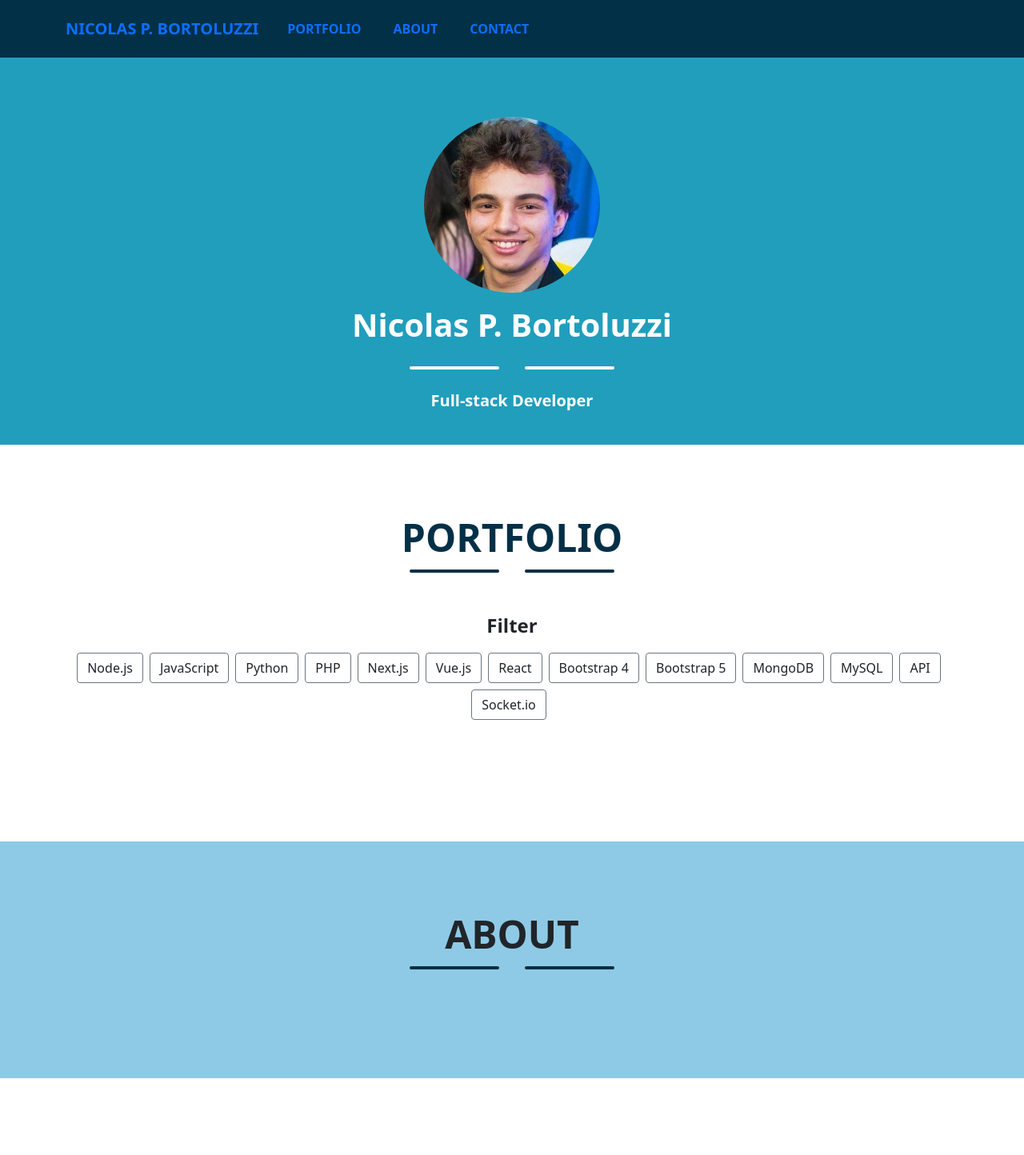
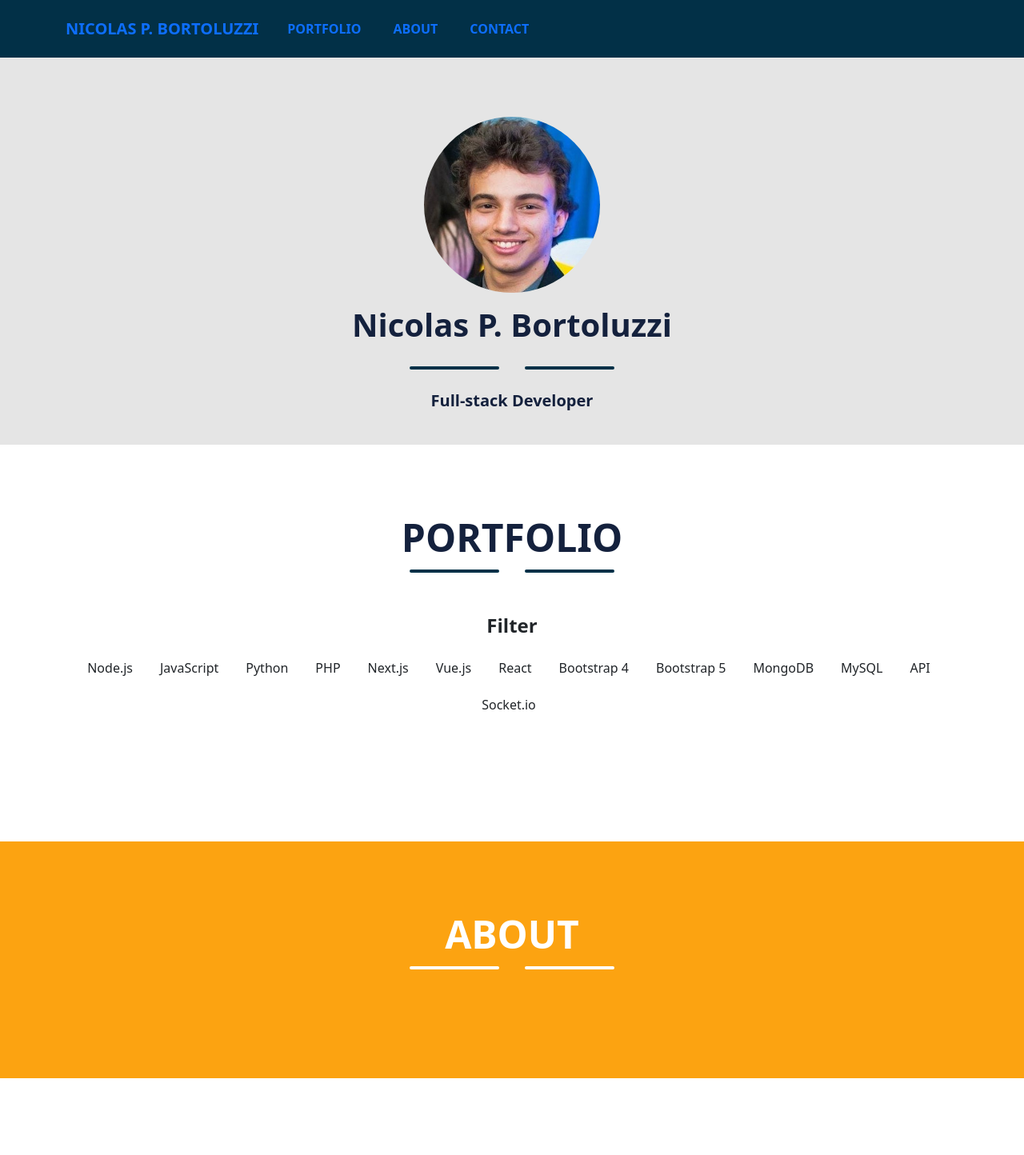
Before and after one commit to Nicolasbort/nextjs-portfolio, a Next.js app: page /en in a window 1280 px wide. Shown: the top 1444 px of the page at 80% size. Built offline with nearby package versions, Linux system fonts and the light colour scheme.

Commit message:
updating css and descriptions

```diff
--- a/components/About.jsx
+++ b/components/About.jsx
@@ -2,15 +2,15 @@ import styles from '../styles/About.module.css'
 
 export default function About(props) {
     return (
-        <section className="page-section bg-lightblue mb-0" id="about" >
+        <section className="page-section bg-orange text-white mb-0" id="about" >
             <div className="container">
 
                 <h2 className="page-section-heading text-center text-uppercase fw-bold mb-0">{props.title}</h2>
 
                 <div className="divider_list">
-                    <div className="divider"></div>
+                    <div className="divider light"></div>
                     <div><i className="fas fa-star"></i></div>
-                    <div className="divider"></div>
+                    <div className="divider light"></div>
                 </div>
 
 
--- a/components/Header.jsx
+++ b/components/Header.jsx
@@ -5,17 +5,17 @@ import styles from '../styles/Header.module.css'
 export default function Header(props) {
     return (
 
-        <header className={`text-white text-center ${styles.header}`} id="header">
-            <div className="container d-flex align-items-center flex-column">
+        <header className={`text-white text-center bg-lightgray ${styles.header}`} id="header">
+            <div className="container d-flex align-items-center flex-column text-darkblue">
 
                 <Image className="rounded-circle" src="/picture.jpeg" alt="Picture of the author" width={220} height={220} />
 
                 <h1 className="fs-1 fw-bold mt-3">{props.name}</h1>
 
                 <div className="divider_list">
-                    <div className="divider light"></div>
+                    <div className="divider"></div>
                     <div><i className="fas fa-star"></i></div>
-                    <div className="divider light"></div>
+                    <div className="divider"></div>
                 </div>
 
                 <p className="fs-5 fw-bold">{props.field}</p>
--- a/components/PortfolioEntry.jsx
+++ b/components/PortfolioEntry.jsx
@@ -10,7 +10,7 @@ export default function PortfolioEntry(props) {
                 <div className="card-body">
                     <h5 className={`card-title fw-bold text-center fs-4 my-3 ${styles.portfolio_entry_title}`}>{props.title}</h5>
                     <p className={`text-muted text-center fw-bold ${styles.portfolio_entry_company}`}>{props.company}</p>
-                    <p className={`card-text text-break text-justify ${styles.portfolio_entry_description}`}>{props.description}</p>
+                    <p className={`card-text text-break text-justify ${styles.portfolio_entry_description}`} dangerouslySetInnerHTML={{__html: props.description}}></p>
                     <p className={`text-muted ${styles.portfolio_entry_tools}`} >Ferramentas utilizadas</p>
                     {props.skills.map( (skill, idx) => {
                         return (
--- a/components/SkillTag.jsx
+++ b/components/SkillTag.jsx
@@ -2,6 +2,6 @@ import styles from '../styles/SkillList.module.css'
 
 export default function SkillTag(props) {
     return (
-        <button type="button" onClick={props.callback} data-search={props.name} className={`btn btn-outline-secondary text-dark me-2 mb-2 ${styles.btn} ${props.applyCSS? styles.skill_tag : ""}`} disabled={props.disabled}>{props.name}</button>
+        <button type="button" onClick={props.callback} data-search={props.name} className={`btn btn-outline-darkblue text-dark me-2 mb-2 ${styles.btn} ${props.applyCSS? styles.skill_tag : ""}`} disabled={props.disabled}>{props.name}</button>
     )
 }
--- a/styles/Header.module.css
+++ b/styles/Header.module.css
@@ -1,5 +1,4 @@
 .header {
-    background-color: #219ebc;
     padding-top: calc(6rem + 50px);
     padding-bottom: 1.5rem;
 }
--- a/styles/PortfolioEntry.module.css
+++ b/styles/PortfolioEntry.module.css
@@ -5,7 +5,6 @@
     }
 
     .portfolio_entry_date {
-        margin-top: 10px;
         font-size: 0.9rem;
     }
 
@@ -28,4 +27,9 @@
     .portfolio_entry_tools {
         font-size: 0.85rem;
     }
- }
+}
+
+
+ .portfolio_entry_date {
+    margin-top: 12px;
+}
--- a/styles/SkillList.module.css
+++ b/styles/SkillList.module.css
@@ -1,7 +1,3 @@
-.btn:hover {
-    background-color: #014c72;
-    color: white !important;
-}
 
 @media screen and (max-width: 540px) {
     .skill_tag {
--- a/styles/globals.css
+++ b/styles/globals.css
@@ -1,3 +1,11 @@
+:root {
+  --darkblue: #14213d;
+  --darkblue_hover: #014769;
+  --ligthblue: #8ecae6;
+  --lightgray: #e5e5e5;
+  --orange: #fca311
+}
+
 html,
 body {
   padding: 0;
@@ -17,11 +25,19 @@ a {
 
 /* Bootstrap definition */
 .bg-darkblue {
-  background-color: #023047 !important;
+  background-color: var(--darkblue) !important;
 }
 
 .bg-lightblue {
-  background-color: #8ecae6 !important;
+  background-color: var(--ligthblue) !important;
+}
+
+.bg-lightgray {
+  background-color: var(--lightgray) !important;
+}
+
+.bg-orange {
+  background-color: var(--orange) !important;
 }
 
 .btn-darkblue {
@@ -38,18 +54,29 @@ a {
 }
 
 .btn-darkblue:hover {
+  color: var(--lightgray) !important;
   color: white;
   opacity: 0.9;
   box-shadow: 0 0 0 0.25rem rgb(1 20 49 / 50%)
 }
 
+.btn-outline-darkblue {
+  color: white;
+  border-color: #6c757d;
+}
+
+.btn-outline-darkblue:hover {
+  background-color: var(--lightgray) !important;
+  color: white;
+}
+
 
 .text-darkblue {
-  color: #023047 !important;
+  color: var(--darkblue) !important;
 }
 
-.text-darkblue:hover {
-  color: #014769;
+.text-lightgray {
+  color: var(--lightgray) !important
 }
 
 .text-justify {
@@ -99,3 +126,8 @@ a {
   background-color: #023047 !important;
   color: white !important;
 }
+
+
+.card-text a {
+  color: var(--orange)
+}
```
Also changed, not shown: lib/Portfolio.js.
